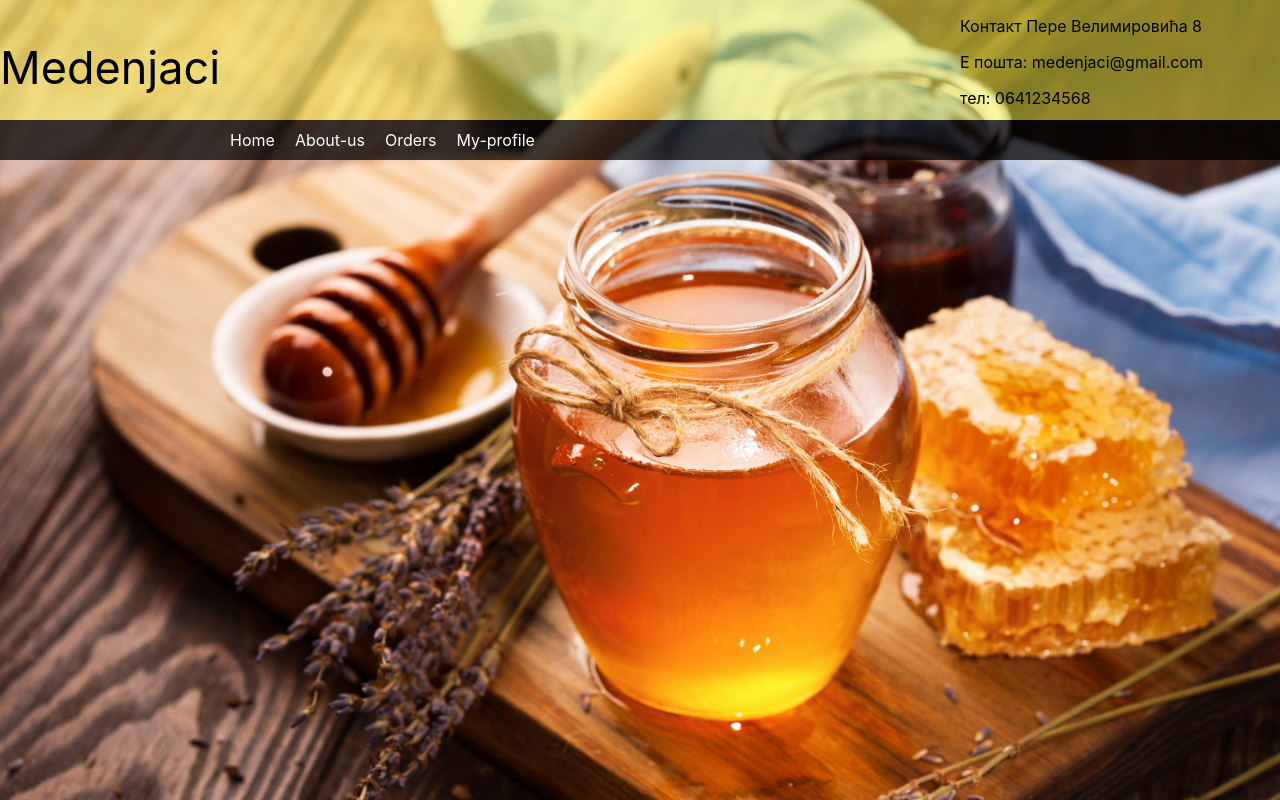
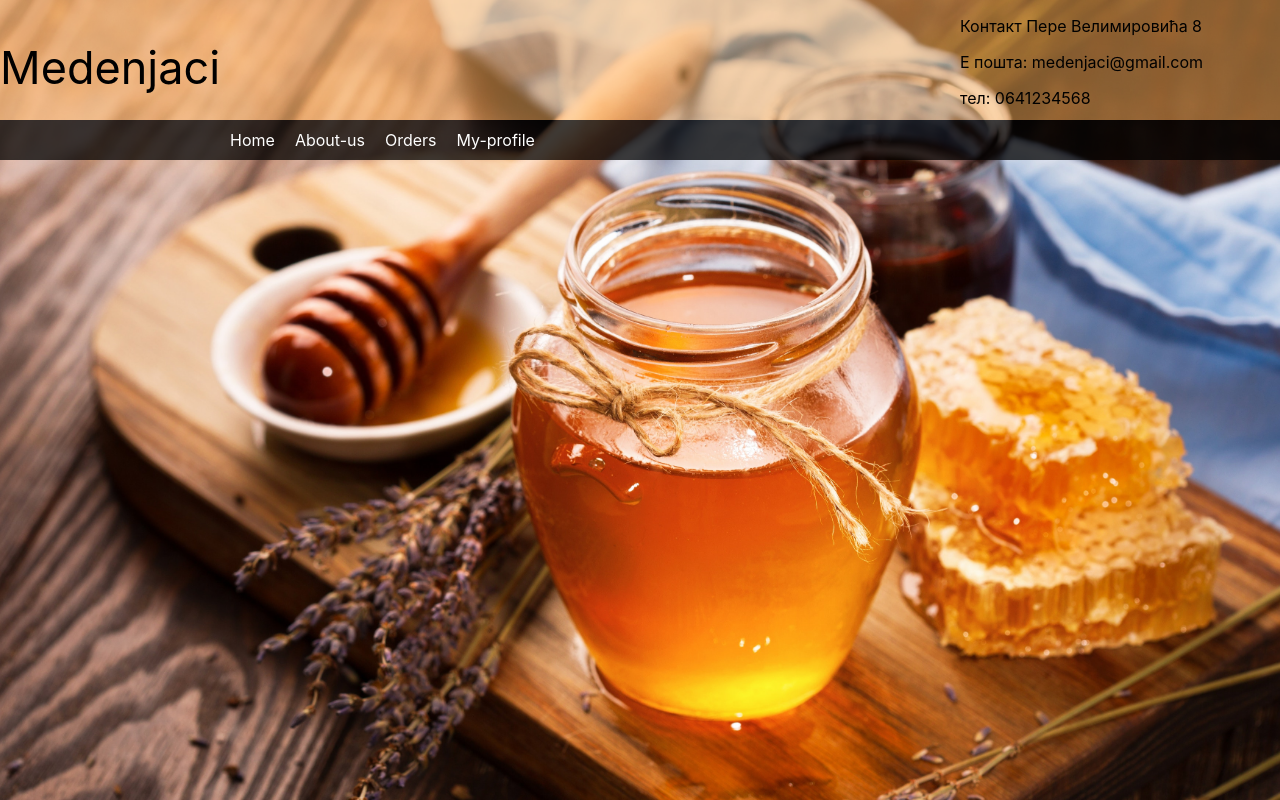
Before and after one commit to bpavle/honey-store-web, a React (Create React App) app: page / in a window 1280 px wide. Built offline with nearby package versions, Linux system fonts and the light colour scheme.

Commit message:
Changed color a bit

```diff
--- a/src/components/Header.module.css
+++ b/src/components/Header.module.css
@@ -1,5 +1,5 @@
 .Header {
-  background-color: rgba(255, 252, 72, 0.473);
+  background-color: rgba(255, 178, 89, 0.479);
   background-image: none;
   height: 15%;
   display: block;
```
